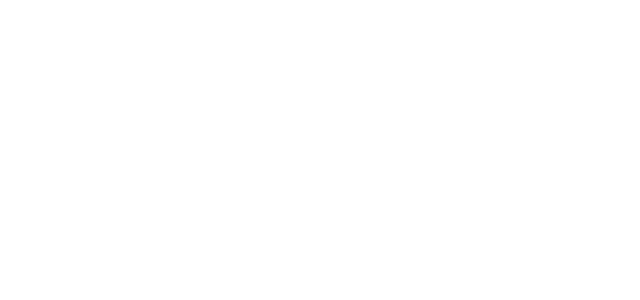
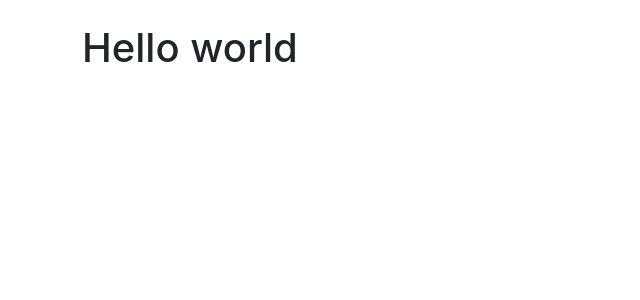
Before and after one commit to Abubjazov/GitHubReactHooks, a React (Create React App) app: page / in a window 1280 px wide. Shown: the top 300 px of the page, without its empty margins (0-640 px from the left). Built offline with nearby package versions, Linux system fonts and the light colour scheme.

Commit message:
настройка проекта

```diff
--- a/package.json
+++ b/package.json
@@ -7,6 +7,7 @@
     "@testing-library/react": "^11.2.7",
     "@testing-library/user-event": "^12.8.3",
     "bootstrap": "^5.1.2",
+    "node-sass": "^6.0.1",
     "react": "^17.0.2",
     "react-dom": "^17.0.2",
     "react-scripts": "4.0.3",
--- a/src/App.js
+++ b/src/App.js
@@ -1,7 +1,7 @@
 function App() {
   return (
-    <div>
-
+    <div className='container pt-4'>
+      <h1>Hello world</h1>
     </div>
   )
 }
--- a/src/index.js
+++ b/src/index.js
@@ -1,6 +1,6 @@
 import React from 'react'
 import ReactDOM from 'react-dom'
-import './index.css'
+import './index.scss'
 import App from './App'
 
 ReactDOM.render(
--- a/src/index.css
+++ b/src/index.scss
@@ -1,3 +1,5 @@
+@import "~bootstrap/scss/bootstrap";
+
 body {
   margin: 0;
   font-family: -apple-system, BlinkMacSystemFont, 'Segoe UI', 'Roboto', 'Oxygen',
```
